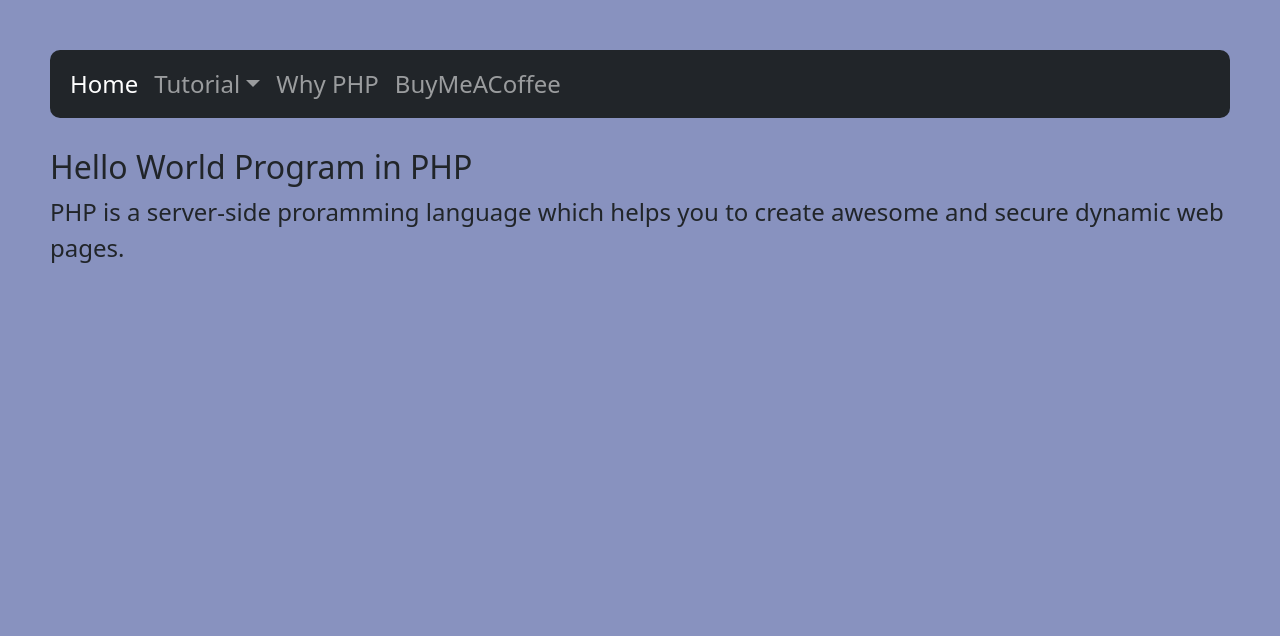
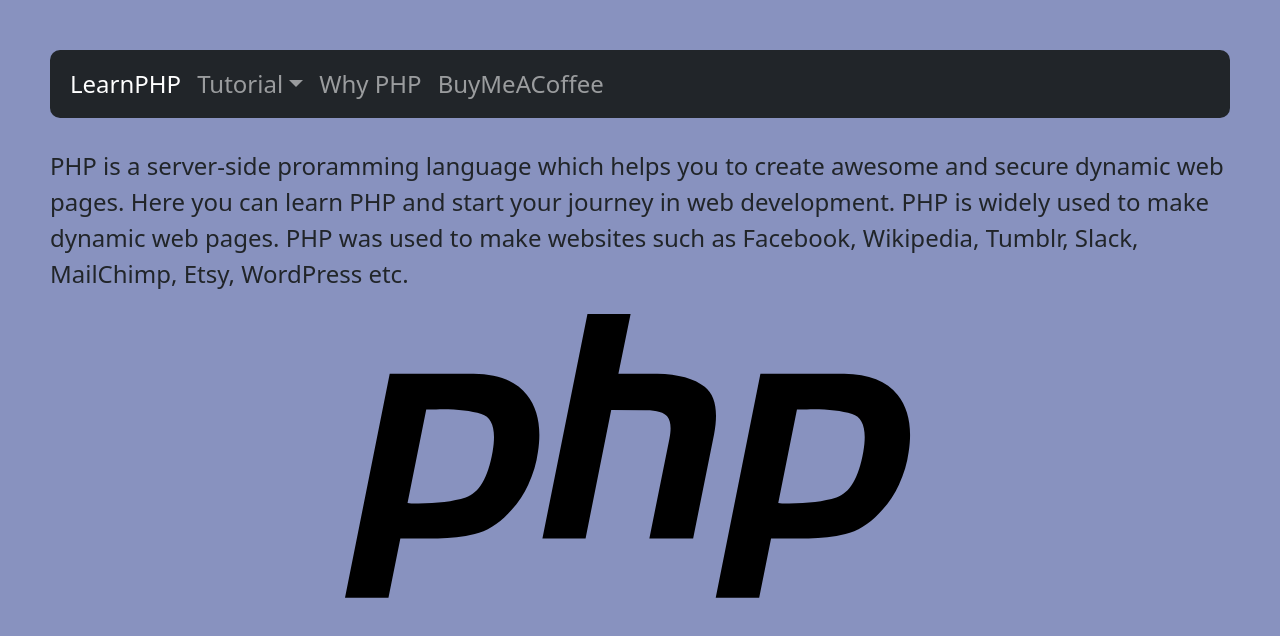
Before and after one commit to tahmidzishan/LearnPHP, a plain HTML site: page InstallPHP/index.html in a window 1280 px wide. Drawn offline with nearby package versions, Linux system fonts and the light colour scheme.

Commit message:
Ar koto ditam?

```diff
--- a/InstallPHP/index.html
+++ b/InstallPHP/index.html
@@ -15,18 +15,18 @@
     <div class="container-fluid">
       <ul class="navbar-nav">
         <li class="nav-item">
-          <b></b><a class="nav-link active" href="/LearnPHP/Home/">Home</a></b>
+          <b></b><a class="nav-link active" href="#">LearnPHP</a></b>
         </li>
         <li class="nav-item dropdown " style="font-size: x-large!important;">
           <a class="nav-link dropdown-toggle" href="#" role="button" data-bs-toggle="dropdown">Tutorial</a>
           <ul class="dropdown-menu bg-dark" >
-            <li><a class="dropdown-item" style="color: lightgray; font-size: x-large;" href="#">Hello World</a></li>
+            <li><a class="dropdown-item" style="color: lightgray; font-size: x-large;" href="/LearnPHP/InstallPHP/">Install PHP</a></li>
             <li><a class="dropdown-item" style="color: lightgray; font-size: x-large;" href="#">Another link</a></li>
             <li><a class="dropdown-item" style="color: lightgray; font-size: x-large;" href="#">A third link</a></li>
           </ul>
         </li>
         <li class="nav-item">
-          <a class="nav-link" href="#">Why PHP</a>
+          <a class="nav-link" href="/WhyPHP/">Why PHP</a>
         </li>
         <li class="nav-item">
           <a class="nav-link" target="blank" href="https://www.buymeacoffee.com/tahmidz">BuyMeACoffee</a>
@@ -36,13 +36,18 @@
   </nav>
 
 
+  <div>
+    <p>
+    PHP is a server-side proramming language which helps you to create awesome
+    and secure dynamic web pages. Here you can learn PHP and start your journey
+    in web development. PHP is widely used to make dynamic web pages. PHP was
+    used to make websites such as Facebook, Wikipedia, Tumblr, Slack, MailChimp,
+    Etsy, WordPress etc.
+    </p>
+  </div>
+  <div>
+    <img src="/LearnPHP/Images/php-logo.svg" alt="PHP logo" class="phplogo">
+  </div>
 
-
-
-    <div id="about">
-        <h2>Hello World Program in PHP</h2>
-    PHP is a server-side proramming language which helps you to create awesome
-    and secure dynamic web pages.
-    </div>
 </body>
 </html>
--- a/InstallPHP/style.css
+++ b/InstallPHP/style.css
@@ -12,3 +12,11 @@ h2{
     font-size: large;
     margin-top: 20px!important;
 }
+
+.phplogo{
+    display: block;
+    margin-left: auto;
+    margin-right: auto;
+    height: 50%;
+    width: 50%;
+}
```
